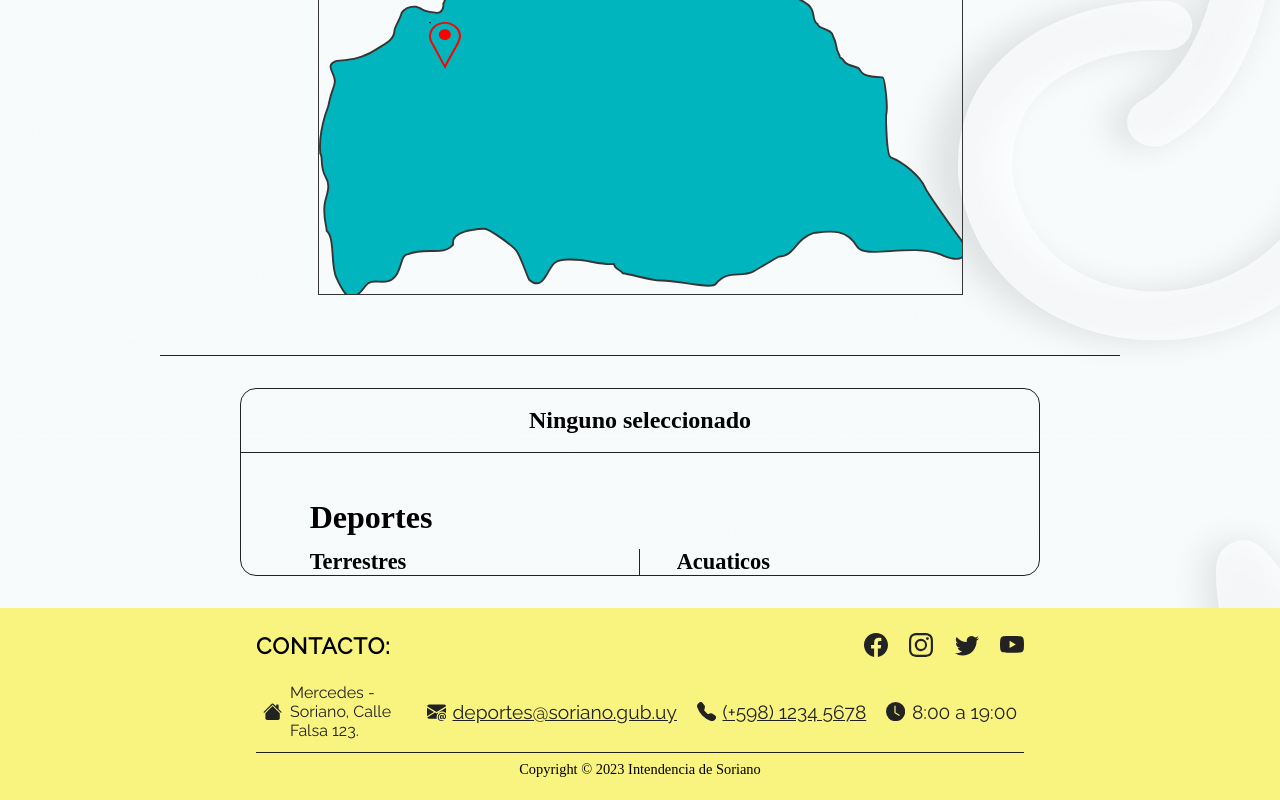
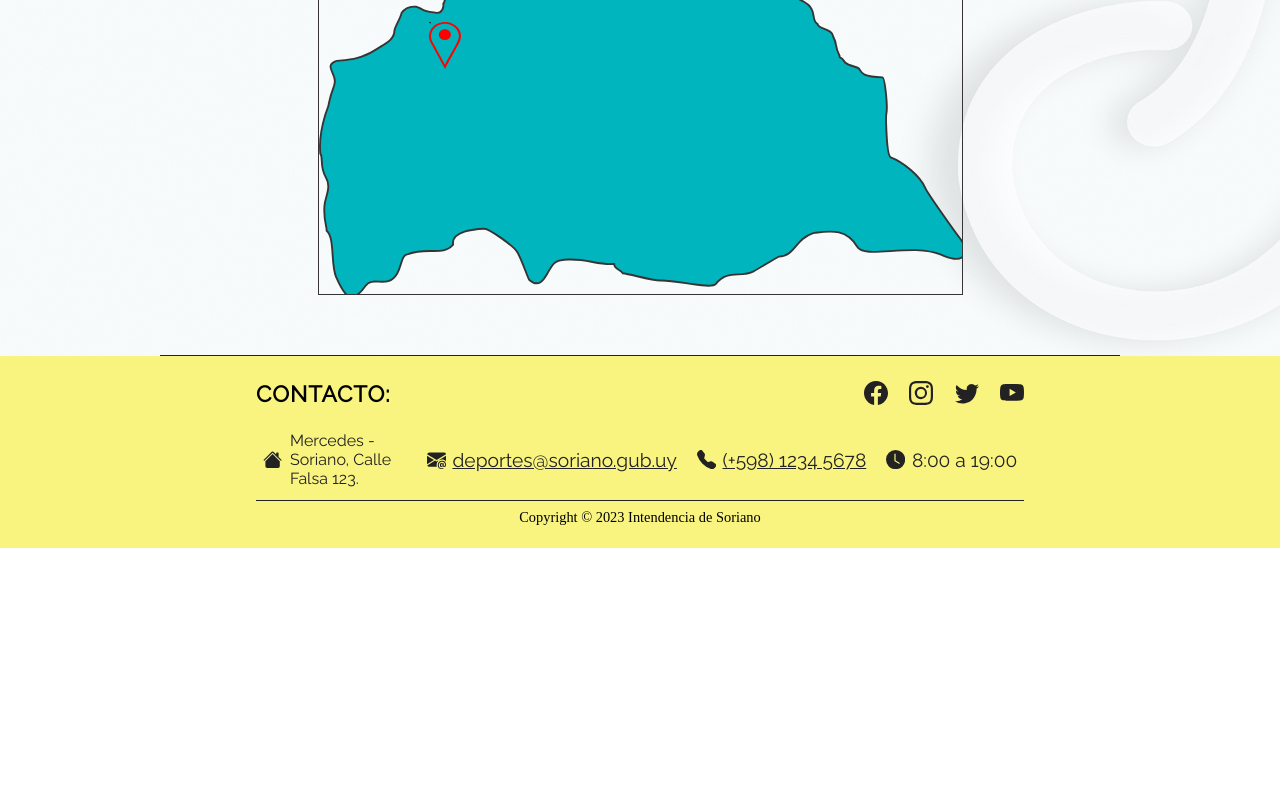
Before and after one commit to sorianosports23/sorianosports, a React (Create React App) app: page /activities/departments in a window 1280 px wide. Shown: the part 364-1164 px from the top of the page. After the commit the page ends 912 px from the top, so only its background shows below. Built offline with nearby package versions, Linux system fonts and the light colour scheme.

Commit message:
pagina departamentos arreglo

```diff
--- a/src/pages/user/activities/PageDepartments.tsx
+++ b/src/pages/user/activities/PageDepartments.tsx
@@ -90,7 +90,9 @@ const PageDepartments = () => {
       </div>
 
       {/* INFO DEL DEPARTAMENTO SELECCIONADO */}
-      <div className={styles.department}>
+      {
+      selectedDepartment !== NoSelected
+      && <div className={styles.department}>
         <div className={styles.selected}>
           <h3>{selectedDepartment}</h3>
 
@@ -130,6 +132,7 @@ const PageDepartments = () => {
           </div>
         </div>
       </div>
+      }
     </PageUser>
   )
 }
```
